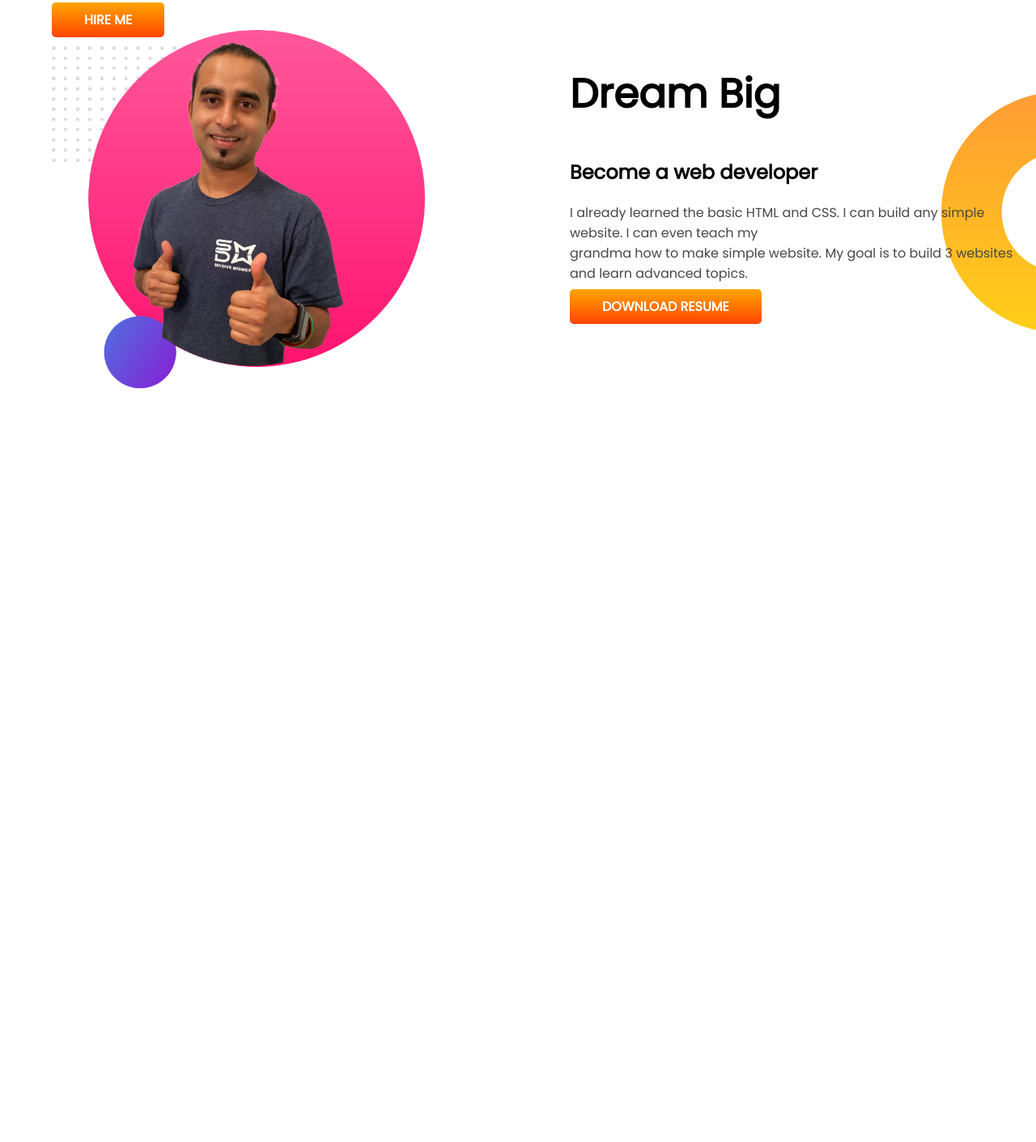
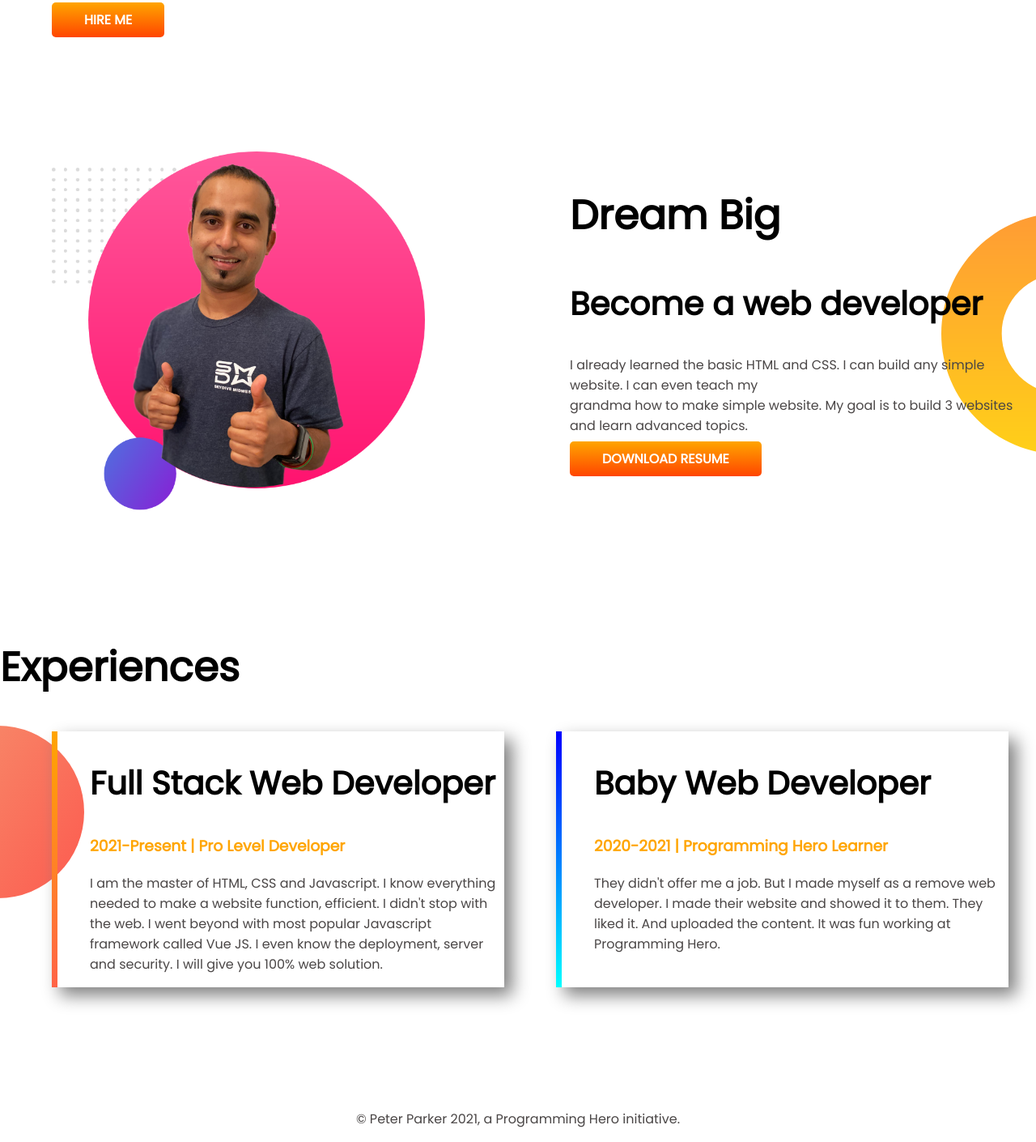
Before and after one commit to Nurmohammad62/portfolio-website, a plain HTML site: page index.html in a window 1280 px wide. Shown: the part 501-1911 px from the top of the page at 81% size. Before the commit the page ends 988 px from the top, so only its background shows below. Drawn offline with Linux system fonts and the light colour scheme.

Commit message:
final commit

```diff
--- a/index.html
+++ b/index.html
@@ -11,7 +11,7 @@
     <link rel="stylesheet" href="style.css">
 </head>
 <body>
-    <section class="top-banner">
+    <section class="top-banner flexible-container">
         <div class="half-width">
             <h1>Welcome To</h1>
             <h1><span class="orange-color">Nur mohammad</span> World</h1>
@@ -23,7 +23,7 @@
                 <img src="images/jhankar.png" alt="My Image">
             </div>
     </section>
-    <section class="dream-big">
+    <section class="dream-big flexible-container">
         <div class="half-width">
             <img src="images/jhankar2.png" alt="jhanker2-pic">
         </div>
@@ -34,5 +34,23 @@
             <a class="link-button" target="_blank" href="#">DOWNLOAD RESUME</a>
         </div>
     </section>
+    <section class="experiance-area">
+        <h1>Experiences</h1>
+        <div class="flexible-container">
+            <div class="experiance-item border-orange">
+                <h2>Full Stack Web Developer</h2>
+                <h3 class="orange-color">2021-Present | Pro Level Developer</h3>
+                <p>I am the master of HTML, CSS and Javascript. I know everything needed to make a website function, efficient. I didn't stop with the web. I went beyond with most popular Javascript framework called Vue JS. I even know the deployment, server and security. I will give you 100% web solution.</p>
+            </div>
+            <div class="experiance-item border-blue">
+                <h2>Baby Web Developer</h2>
+                <h3 class="orange-color">2020-2021 | Programming Hero Learner</h3>
+                <p>They didn't offer me a job. But I made myself as a remove web developer. I made their website and showed it to them. They liked it. And uploaded the content. It was fun working at Programming Hero.</p>
+            </div>
+        </div>
+    </section>
+    <footer>
+        <p>© Peter Parker 2021, a Programming Hero initiative.</p>
+    </footer>
 </body>
 </html>
--- a/style.css
+++ b/style.css
@@ -6,14 +6,18 @@ body{
 h1{
     font-size: 50px;
 }
+h2{
+    font-size: 40px;
+}
 .orange-color {
     color: orange;
 }
 p {
     color:rgba(73, 69, 69, 0.993);
 }
-section {
+.flexible-container {
     display: flex;
+    margin-bottom: 150px;
 }
 .top-banner {
     background-image: url(images/top-banner.png);
@@ -39,3 +43,27 @@ section img{
     background-repeat: no-repeat;
     background-position: right;
 }
+.experiance-area{
+    background-image: url(images/exp-bg.png);
+    background-repeat: no-repeat;
+    background-position: left;
+}
+.experiance-item{
+    width: 40%;
+    margin-left: 5%;
+    box-shadow: 10px 10px 20px grey;
+    padding-left: 40px;
+}
+.border-orange{
+    border-left: 7px solid;
+    border-image: linear-gradient(orange, tomato);
+    border-image-slice: 1;
+}
+.border-blue{
+    border-left: 7px solid;
+    border-image: linear-gradient(blue, cyan);
+    border-image-slice: 1;
+}
+footer p{
+    text-align: center;
+}
```
